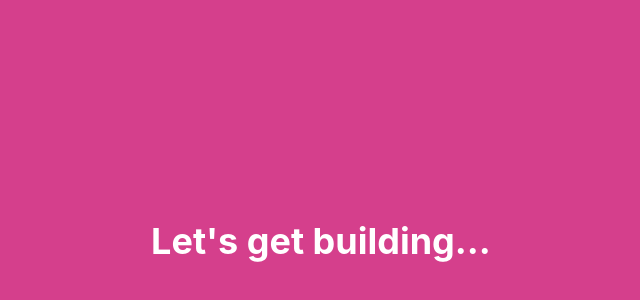
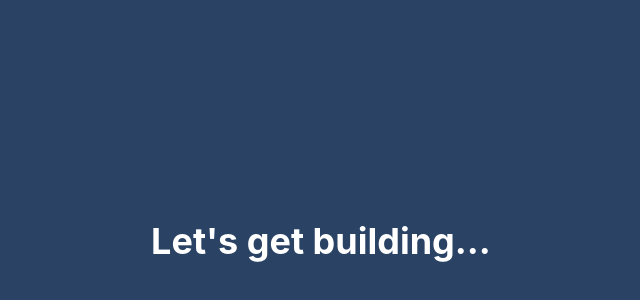
Before and after one commit to jimpala/csb-collab-test, a React (Create React App) app: page / in a window 1280 px wide. Shown: the part 158-458 px from the top of the page, without its empty margins (319-959 px from the left). Built offline with nearby package versions, Linux system fonts and the light colour scheme.

Commit message:
initial commit

```diff
--- a/src/App.tsx
+++ b/src/App.tsx
@@ -9,7 +9,7 @@ const App: React.FunctionComponent = () => {
       flexDir="column"
       justify="center"
       align="center"
-      backgroundColor="pink.500"
+      backgroundColor="blue.800"
     >
       <Heading color="white">Let's get building...</Heading>
     </Flex>
```
